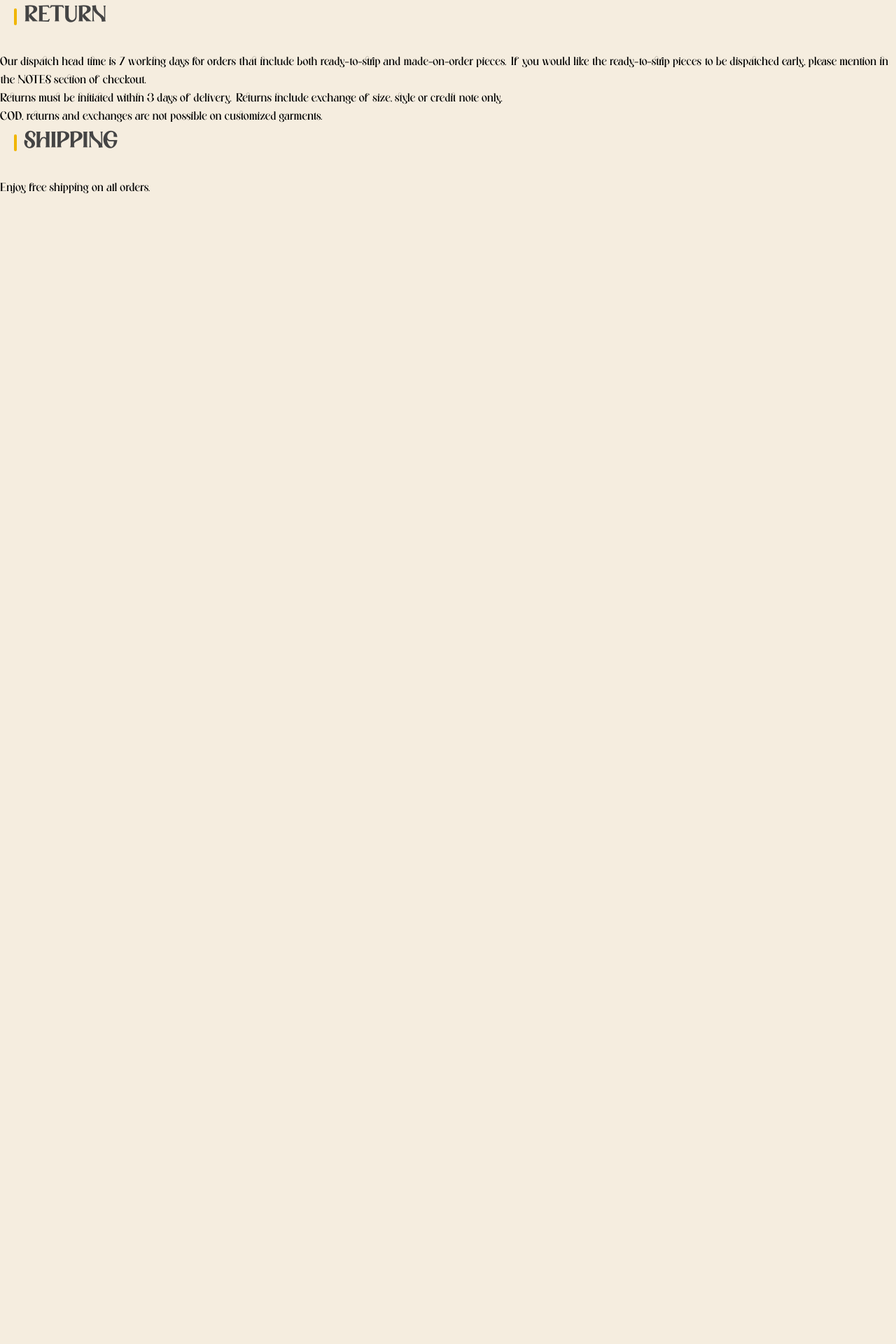
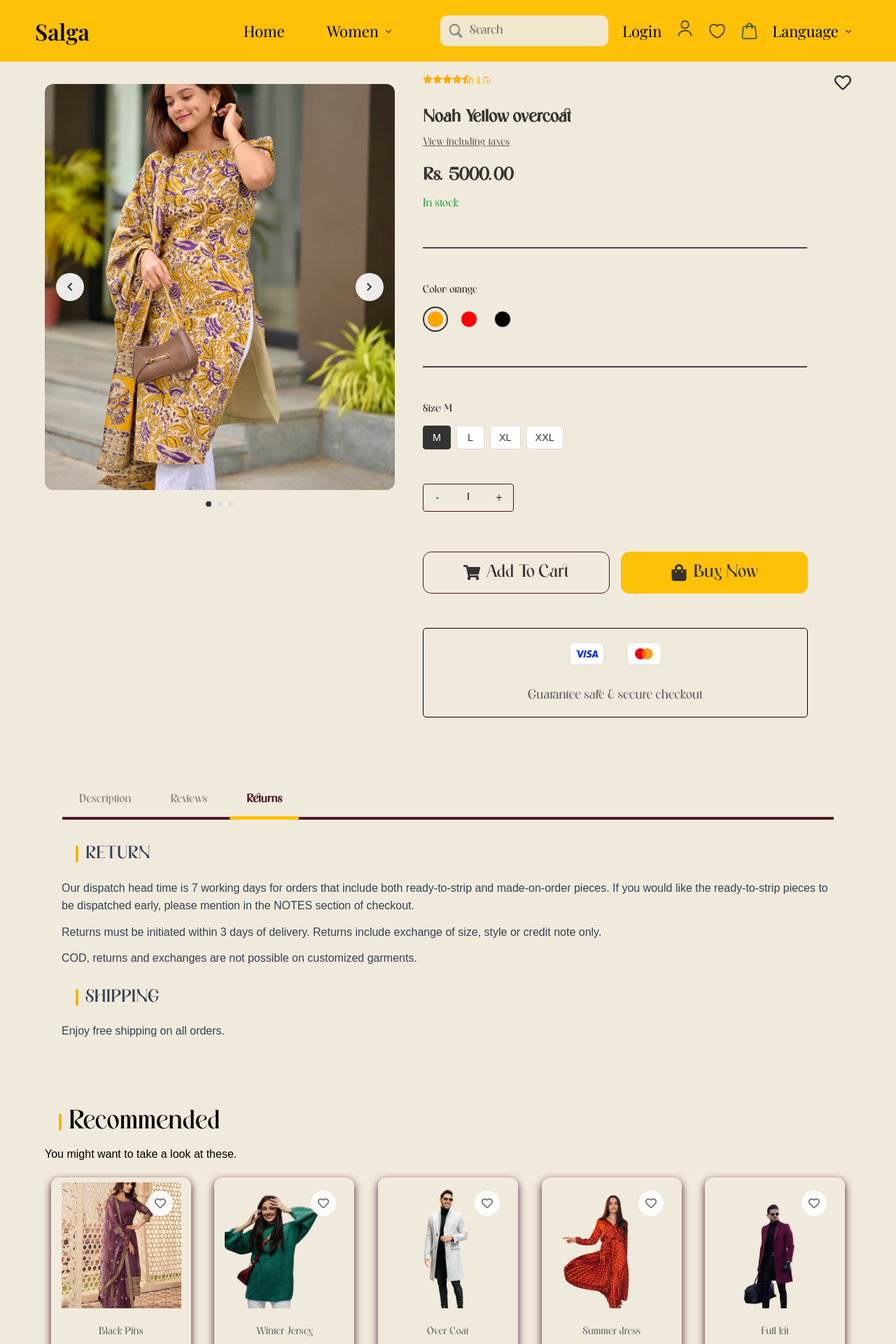
Before and after one commit to Fuchsius/HouseOfSalga, a React (Create React App) app in the folder frontend/: page /product/returns in a window 1280 px wide. Shown: the top 1920 px of the page at 70% size. Before the commit the page ends 800 px from the top, so only its background shows below. Built offline with nearby package versions, Linux system fonts and the light colour scheme; a web font is replaced by a local one.

Commit message:
Update ProductReturns.jsx
fix errors

```diff
--- a/frontend/src/Pages/ProductReturns/ProductReturns.jsx
+++ b/frontend/src/Pages/ProductReturns/ProductReturns.jsx
@@ -1,7 +1,300 @@
-import React from 'react';
+import React, { useState } from 'react';
+import { useLocation, useNavigate } from 'react-router-dom';
+import {
+  FaShoppingCart,
+  FaChevronLeft,
+  FaChevronRight,
+  FaHeart,
+  FaShoppingBag,
+  FaRegHeart
+} from 'react-icons/fa';
+import ProductCard from '../../Components/ProductCard/ProductCard';
+import RatingStars from '../../Components/RatingStars/RatingStars';
+import ProductTabs from '../../Components/ProductTabs/ProductTabs';
+import Image3 from '../../Assets/Image3.png';
+import Image2 from '../../Assets/Image2.png';
+import Image1 from '../../Assets/Image1.png';
+import R1 from '../../Assets/R1.png';
+import R2 from '../../Assets/R2.png';
+import R3 from '../../Assets/R3.png';
+import R4 from '../../Assets/R4.png';
+import visa from '../../Assets/1.png';
+import pay from '../../Assets/2.png';
+import './ProductReturns.css';
+import Footer from '../../Components/Footer/Footer'
+import Header from '../../Components/Header/Header'
 
 const ProductReturns = () => {
+  const location = useLocation();
+  const navigate = useNavigate();
+
+  const defaultProduct = {
+    id: 1,
+    name: 'Noah Yellow overcoat',
+    price: 5000.0,
+    inStock: true,
+    colors: ['orange', 'red', 'black'],
+    sizes: ['M', 'L', 'XL', 'XXL'],
+    images: [Image3, Image2, Image1],
+    description: 'This is a stylish Noah Yellow Overcoat designed with bold black and gray accents, adding a modern edge to its vibrant yellow base. Perfect for colder seasons, it blends functionality with high fashion. The product offers a variety of sizes and color choices.',
+    rating: 4.5,
+    reviewCount: 18
+  };
+
+  const product = location.state?.product || defaultProduct;
+
+  const [selectedSize, setSelectedSize] = useState(product.sizes?.[0] || 'M');
+  const [selectedColor, setSelectedColor] = useState(product.colors?.[0] || 'orange');
+  const [currentImageIndex, setCurrentImageIndex] = useState(0);
+  const [quantity, setQuantity] = useState(1);
+  const [isFavorite, setIsFavorite] = useState(false);
+  const [activeTab, setActiveTab] = useState('returns');
+
+  const recommendedProducts = [
+    {
+      id: 2,
+      name: 'Black Pins',
+      price: 2500.0,
+      rating: 5,
+      reviewCount: 121,
+      image: Image1
+    },
+    {
+      id: 3,
+      name: 'Winter Jersey',
+      price: 500.0,
+      rating: 5,
+      reviewCount: 121,
+      image: R1
+    },
+    {
+      id: 4,
+      name: 'Over Coat',
+      price: 10000.0,
+      rating: 5,
+      reviewCount: 121,
+      image: R2
+    },
+    {
+      id: 5,
+      name: 'Summer dress',
+      price: 1500.0,
+      rating: 5,
+      reviewCount: 121,
+      image: R3
+    },
+    {
+      id: 6,
+      name: 'Full kit',
+      price: 9000.0,
+      rating: 5,
+      reviewCount: 121,
+      image: R4
+    }
+  ];
+
+  const nextImage = () => {
+    setCurrentImageIndex((prev) =>
+      prev === product.images.length - 1 ? 0 : prev + 1
+    );
+  };
+
+  const prevImage = () => {
+    setCurrentImageIndex((prev) =>
+      prev === 0 ? product.images.length - 1 : prev - 1
+    );
+  };
+
+  const handleAddToCart = () => {
+    navigate('/cart', {
+      state: {
+        product: {
+          ...product,
+          selectedSize,
+          selectedColor,
+          quantity
+        }
+      }
+    });
+  };
+
+  const handleBuyNow = () => {
+    navigate('/checkout', {
+      state: {
+        product: {
+          ...product,
+          selectedSize,
+          selectedColor,
+          quantity
+        }
+      }
+    });
+  };
+
   return (
+    <div>
+    <Header />
+    <div className="product-page">
+      <div className="product-container">
+        <div className="product-main">
+          {/* Image Gallery Section */}
+          <div className="product-images">
+            <div className="main-image">
+              <img
+                src={product.images[currentImageIndex]}
+                alt={product.name}
+                className="product-main-img"
+                onError={(e) => {
+                  console.error('Failed to load main image:', product.images[currentImageIndex]);
+                }}
+              />
+              <button className="nav-button prev" onClick={prevImage}>
+                <FaChevronLeft />
+              </button>
+              <button className="nav-button next" onClick={nextImage}>
+                <FaChevronRight />
+              </button>
+            </div>
+            <div className="image-dots-container">
+              {product.images.map((_, index) => (
+                <span
+                  key={index}
+                  className={`dot ${currentImageIndex === index ? 'dot-active' : ''}`}
+                  onClick={() => setCurrentImageIndex(index)}
+                />
+              ))}
+            </div>
+          </div>
+
+          {/* Product Details Section */}
+          <div className="product-details">
+            <div className="rating-favorite-container">
+              <RatingStars rating={product.rating} size="large" />
+              <button
+                className="favorite-button-top"
+                onClick={() => setIsFavorite(!isFavorite)}
+              >
+                {isFavorite ? <FaHeart className="filled" /> : <FaRegHeart />}
+              </button>
+            </div>
+
+            <h1 className="product-title">{product.name}</h1>
+            <a href="#!" className="view-saves">
+              View including taxes
+            </a>
+
+            <div className="price-stock">
+              <span className="product-page-price">Rs. {product.price.toFixed(2)}</span>
+              <span className="stock">{product.inStock ? 'In stock' : 'Out of stock'}</span>
+            </div>
+
+            <hr className="divider" />
+
+            {/* Color Selector */}
+            <div className="color-selector">
+              <span className="color-label">Color: {selectedColor}</span>
+              <div className="color-options">
+                {product.colors.map((color) => (
+                  <div
+                    key={color}
+                    className={`color-option-wrapper ${
+                      selectedColor === color ? 'color-option-wrapper-selected' : ''
+                    }`}
+                    onClick={() => setSelectedColor(color)}
+                  >
+                    <div
+                      className="color-option"
+                      style={{
+                        backgroundColor: color.toLowerCase()
+                      }}
+                      aria-label={color}
+                    />
+                  </div>
+                ))}
+              </div>
+            </div>
+
+            <hr className="divider" />
+
+            {/* Size Selector */}
+            <div className="size-selector">
+              <span className="size-label">Size: {selectedSize}</span>
+              <div className="size-options">
+                {product.sizes.map((size) => (
+                  <button
+                    key={size}
+                    className={`size-option ${selectedSize === size ? 'size-option-selected' : ''}`}
+                    onClick={() => setSelectedSize(size)}
+                  >
+                    {size}
+                  </button>
+                ))}
+              </div>
+            </div>
+
+            {/* Quantity Control */}
+            <div className="quantity-control">
+              <div className="quantity-selector">
+                <button
+                  onClick={() => setQuantity(Math.max(1, quantity - 1))}
+                  aria-label="Decrease quantity"
+                >
+                  -
+                </button>
+                <span aria-live="polite">{quantity}</span>
+                <button
+                  onClick={() => setQuantity(quantity + 1)}
+                  aria-label="Increase quantity"
+                >
+                  +
+                </button>
+              </div>
+            </div>
+
+            {/* Action Buttons */}
+            <div className="product-actions">
+              <button className="add-to-cart" onClick={handleAddToCart}>
+                <FaShoppingCart /> Add To Cart
+              </button>
+              <button className="buy-now" onClick={handleBuyNow}>
+                <FaShoppingBag /> Buy Now
+              </button>
+            </div>
+
+            {/* Secure Checkout */}
+            <div className="secure-checkout">
+              <div className="secure-icons">
+                <img
+                  src= {visa}
+                  alt= "Secure Payment"
+                />
+                <img
+                  src= {pay}
+                  alt= "Secure Payment"
+                />
+              </div>
+              <p>Guarantee safe & secure checkout</p>
+            </div>
+          </div>
+        </div>
+
+        {/* Tabs Section */}
+        <div className="returns-tabs-section">
+          <ProductTabs activeTab={activeTab} setActiveTab={setActiveTab} />
+          <div className="returns-tab-content">
+            {activeTab === 'description' && (
+              <div>
+                <h2>Product Description</h2>
+                <p>{product.description}</p>
+              </div>
+            )}
+            {activeTab === 'review' && (
+              <div>
+                <h2>Customer Reviews</h2>
+                <p>No reviews yet.</p>
+              </div>
+            )}
+            {activeTab === 'returns' && (
               <div className="returns-content">
                 <h2>RETURN</h2>
                 <div className="returns-policy-section">
@@ -24,6 +317,24 @@ const ProductReturns = () => {
                   <p>Enjoy free shipping on all orders.</p>
                 </div>
               </div>
+            )}
+          </div>
+        </div>
+
+        {/* Recommended Products */}
+        <div className="returns-recommended-products">
+          <h2>Recommended</h2>
+          <p className="returns-subtitle">You might want to take a look at these.</p>
+          <div className="returns-product-grid">
+            {recommendedProducts.map((p) => (
+              <ProductCard key={p.id} product={p} variant="small" />
+            ))}
+          </div>
+        </div>
+      </div>
+    </div>
+    <Footer />
+    </div>
   );
 };
 
```
Lines whose indentation alone changed are shown as unchanged.
